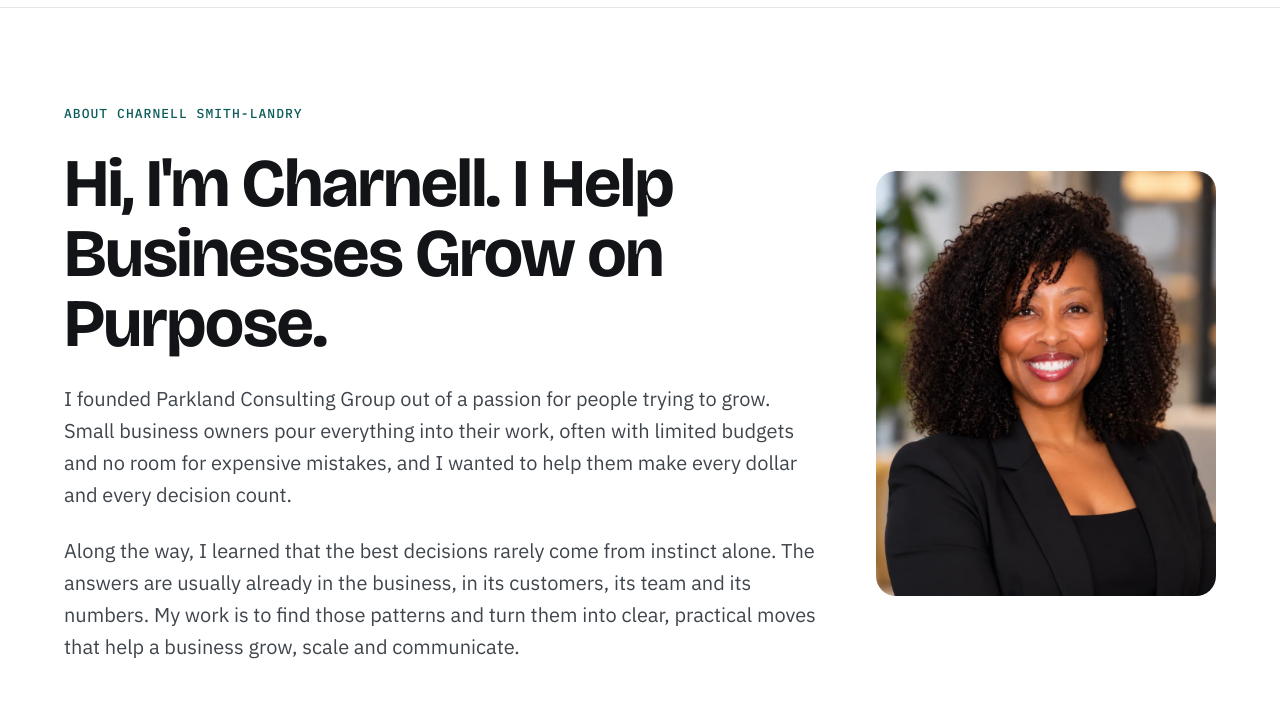
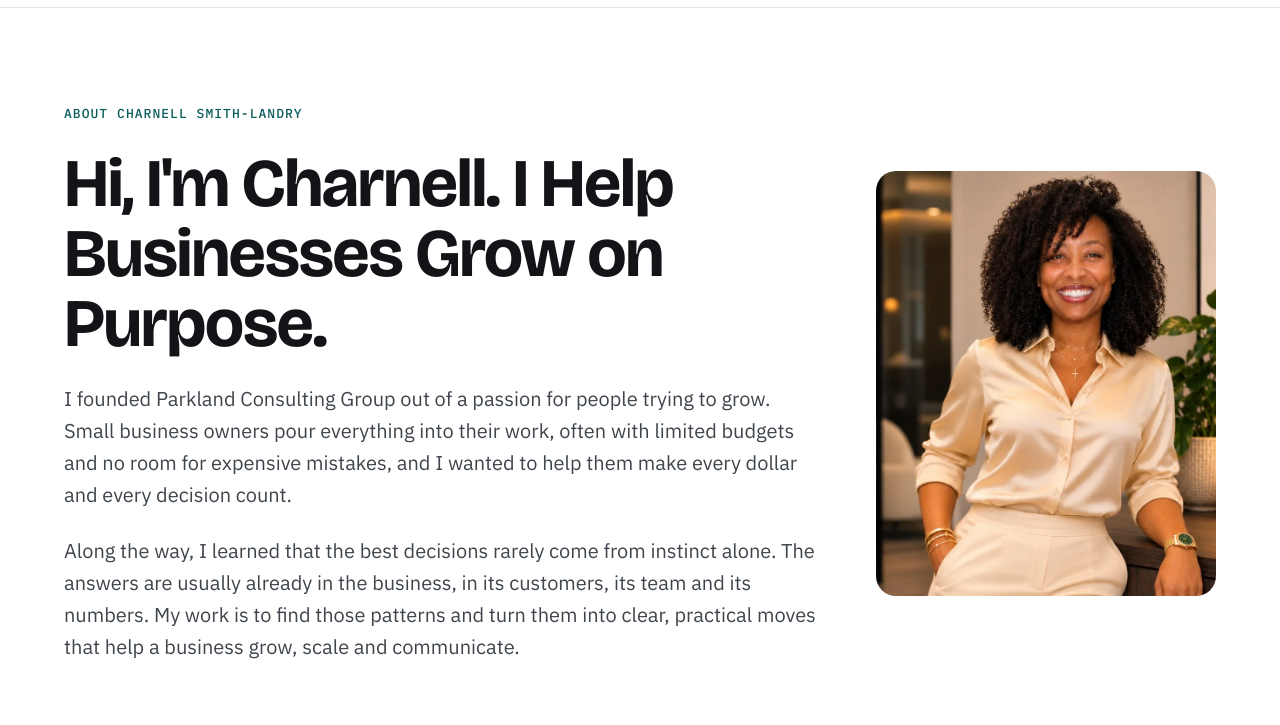
Before and after one commit to charnell-smit-land/parkland-site, a plain HTML site: page about/index.html in a window 1280 px wide. Shown: the part 75-800 px from the top of the page. Drawn offline with nearby package versions, Linux system fonts and the light colour scheme; a web font is replaced by a local one.

Commit message:
About page: new founder photo
Co-Authored-By: Claude Opus 5.5 <noreply@anthropic.com>
Claude-Session: https://claude.ai/code/session_01W7geo9XBXWQGidiqqK6ibq

```diff
--- a/about/index.html
+++ b/about/index.html
@@ -11,9 +11,9 @@
 <meta property="og:title" content="About Charnell | Parkland Consulting Group">
 <meta property="og:description" content="Helping brands grow on purpose.">
 <meta property="og:url" content="https://parkland.consulting/about/">
-<meta property="og:image" content="https://parkland.consulting/assets/charnell.jpg">
-<meta property="og:image:width" content="900">
-<meta property="og:image:height" content="1080">
+<meta property="og:image" content="https://parkland.consulting/assets/charnell-about.jpg">
+<meta property="og:image:width" content="780">
+<meta property="og:image:height" content="975">
 <meta property="og:image:alt" content="Charnell, founder of Parkland Consulting Group">
 <meta name="twitter:card" content="summary_large_image">
 <link rel="icon" href="/assets/favicon.svg" type="image/svg+xml">
@@ -59,8 +59,8 @@
 <p class="lede" style="max-width:none;line-height:1.6">Along the way, I learned that the best decisions rarely come from instinct alone. The answers are usually already in the business, in its customers, its team and its numbers. My work is to find those patterns and turn them into clear, practical moves that help a business grow, scale and communicate.</p>
 </div>
 <picture>
-<source srcset="/assets/charnell.webp" type="image/webp">
-<img class="photo" src="/assets/charnell.jpg" alt="Charnell, founder of Parkland Consulting Group" width="900" height="1080">
+<source srcset="/assets/charnell-about.webp" type="image/webp">
+<img class="photo" src="/assets/charnell-about.jpg" alt="Charnell Smith-Landry, founder of Parkland Consulting Group" width="780" height="975">
 </picture>
 </section>
 
```
Also changed, not shown: assets/charnell-about.jpg (added), assets/charnell-about.webp (added).
